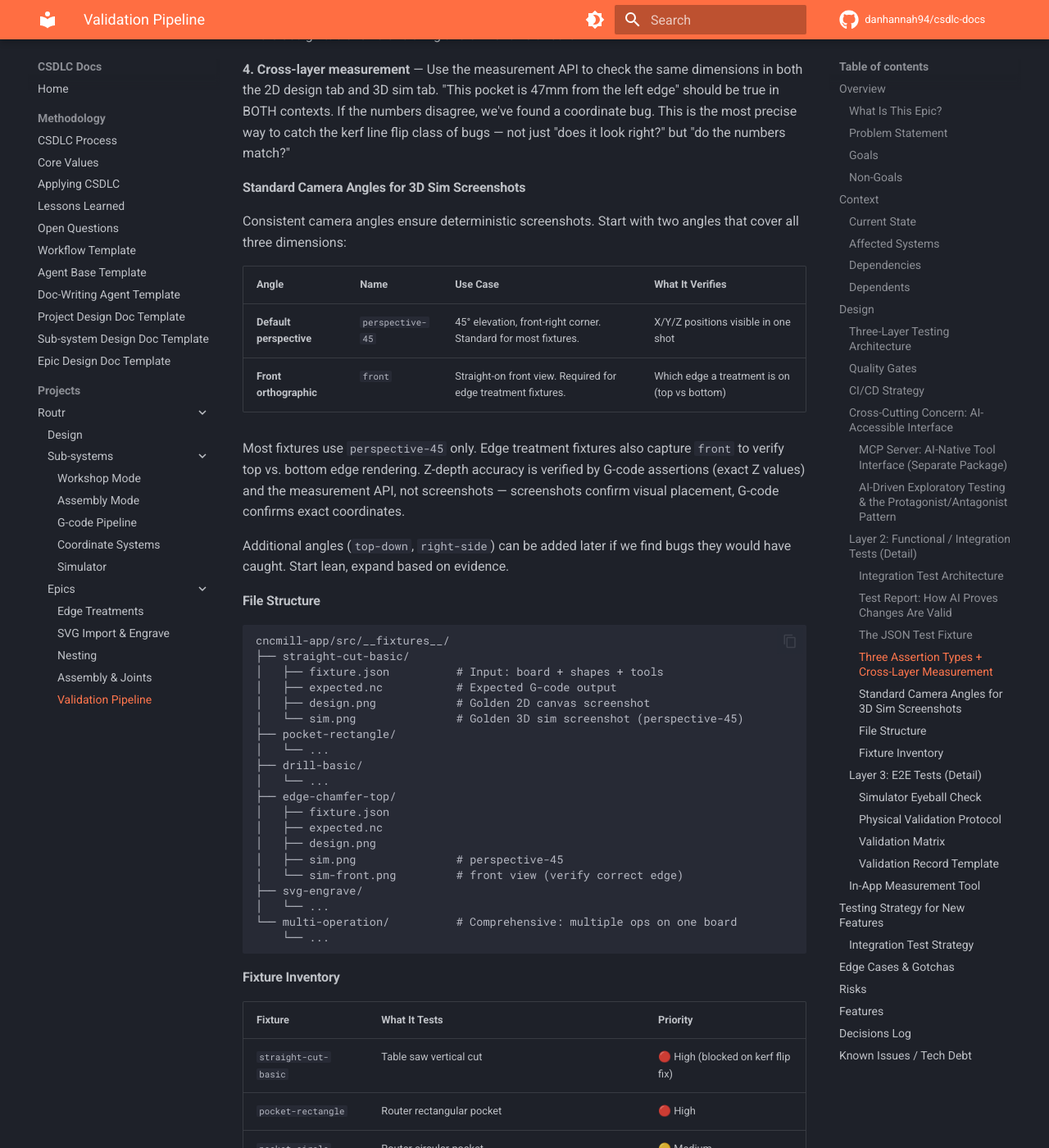
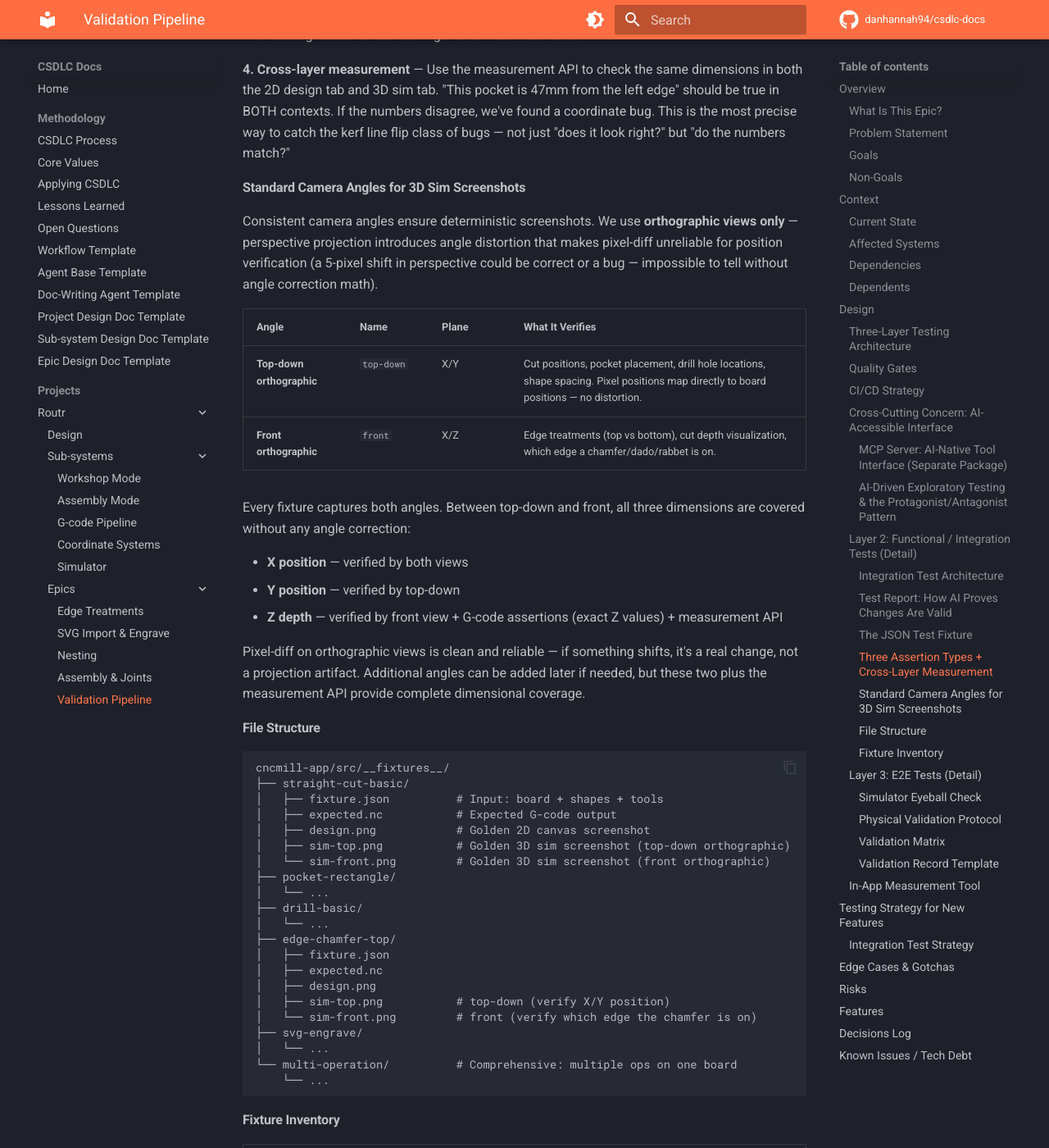
Before and after one commit to danhannah94/csdlc-docs, an MkDocs documentation site: the page built from docs/projects/routr/epics/validation.md, in a window 1280 px wide and 1400 px high, scrolled down 14639 px. Shown: the whole window at 82% size. Built offline with MkDocs 1.6.1 and Material for MkDocs 9.7.7, drawn with Linux system fonts in a browser that asks for light colours; comment, search, counter and statistics services are not loaded; some of the changed text lies outside the part shown.

Commit message:
docs: validation epic - orthographic views only (top-down + front), no perspective distortion

```diff
--- a/docs/projects/routr/epics/validation.md
+++ b/docs/projects/routr/epics/validation.md
@@ -513,16 +513,20 @@ A fixture file fully describes a project state — everything needed to reproduc
 
 #### Standard Camera Angles for 3D Sim Screenshots
 
-Consistent camera angles ensure deterministic screenshots. Start with two angles that cover all three dimensions:
+Consistent camera angles ensure deterministic screenshots. We use **orthographic views only** — perspective projection introduces angle distortion that makes pixel-diff unreliable for position verification (a 5-pixel shift in perspective could be correct or a bug — impossible to tell without angle correction math).
 
-| Angle | Name | Use Case | What It Verifies |
-|-------|------|----------|-----------------|
-| **Default perspective** | `perspective-45` | 45° elevation, front-right corner. Standard for most fixtures. | X/Y/Z positions visible in one shot |
-| **Front orthographic** | `front` | Straight-on front view. Required for edge treatment fixtures. | Which edge a treatment is on (top vs bottom) |
+| Angle | Name | Plane | What It Verifies |
+|-------|------|-------|-----------------|
+| **Top-down orthographic** | `top-down` | X/Y | Cut positions, pocket placement, drill hole locations, shape spacing. Pixel positions map directly to board positions — no distortion. |
+| **Front orthographic** | `front` | X/Z | Edge treatments (top vs bottom), cut depth visualization, which edge a chamfer/dado/rabbet is on. |
 
-Most fixtures use `perspective-45` only. Edge treatment fixtures also capture `front` to verify top vs. bottom edge rendering. Z-depth accuracy is verified by G-code assertions (exact Z values) and the measurement API, not screenshots — screenshots confirm visual placement, G-code confirms exact coordinates.
+Every fixture captures both angles. Between top-down and front, all three dimensions are covered without any angle correction:
 
-Additional angles (`top-down`, `right-side`) can be added later if we find bugs they would have caught. Start lean, expand based on evidence.
+- **X position** — verified by both views
+- **Y position** — verified by top-down
+- **Z depth** — verified by front view + G-code assertions (exact Z values) + measurement API
+
+Pixel-diff on orthographic views is clean and reliable — if something shifts, it's a real change, not a projection artifact. Additional angles can be added later if needed, but these two plus the measurement API provide complete dimensional coverage.
 
 #### File Structure
 
@@ -532,7 +536,8 @@ cncmill-app/src/__fixtures__/
 │   ├── fixture.json          # Input: board + shapes + tools
 │   ├── expected.nc           # Expected G-code output
 │   ├── design.png            # Golden 2D canvas screenshot
-│   └── sim.png               # Golden 3D sim screenshot (perspective-45)
+│   ├── sim-top.png           # Golden 3D sim screenshot (top-down orthographic)
+│   └── sim-front.png         # Golden 3D sim screenshot (front orthographic)
 ├── pocket-rectangle/
 │   └── ...
 ├── drill-basic/
@@ -541,8 +546,8 @@ cncmill-app/src/__fixtures__/
 │   ├── fixture.json
 │   ├── expected.nc
 │   ├── design.png
-│   ├── sim.png               # perspective-45
-│   └── sim-front.png         # front view (verify correct edge)
+│   ├── sim-top.png           # top-down (verify X/Y position)
+│   └── sim-front.png         # front (verify which edge the chamfer is on)
 ├── svg-engrave/
 │   └── ...
 └── multi-operation/          # Comprehensive: multiple ops on one board
@@ -897,7 +902,7 @@ graph TD
 | 2026-03-24 | E2E validation records are pass/fail with comments; photos optional | Photos are documentation, not test mechanisms. Consistent physical photos are impractical. | Mandatory photos (rejected — too rigid, inconsistent results) |
 | 2026-03-24 | AI interface as core architectural pattern for AI-designed apps | If AI designs, writes, tests, and will power features of the app — a first-class AI interaction layer is as fundamental as choosing state management. Should be considered for all CSDLC projects. | Treat as optional tooling (rejected — misses the architectural significance) |
 | 2026-03-24 | Consolidated features: 7 instead of 9 | Comprehensive fixture absorbed into F3 (it's just another fixture). Cross-layer measurement tests absorbed into F5 (it's 3 lines of assertion code per fixture, not a standalone feature). Eliminates overhead without losing coverage. | Keep all 9 (rejected — added process overhead without proportional value) |
-| 2026-03-24 | Two camera angles (perspective-45 + front), not four | Perspective-45 shows X/Y/Z. Front shows edge treatments. Z-depth verified by G-code assertions + measurement API, not screenshots. Start lean, add angles based on evidence. | Four angles (rejected — top-down and right-side add maintenance without catching bugs the other two miss) |
+| 2026-03-24 | Orthographic views only: top-down + front | Perspective projection introduces angle distortion that makes pixel-diff unreliable — a shift could be real or just a projection artifact. Orthographic views map pixel positions directly to board positions. Top-down covers X/Y, front covers X/Z. All three dimensions verified without angle correction math. | Perspective-45 + front (rejected — perspective distortion complicates position verification), four angles (rejected — two orthographic + measurement API provides complete coverage) |
 | 2026-03-24 | Auto-generated test report for proving validity to human | Human reviews evidence (report with diffs, screenshots, measurements), not code. Test runner generates the proof automatically — no manual screenshot capturing. | Manual PR screenshots (rejected — tedious, inconsistent, nobody does it reliably) |
 
 ---
```
